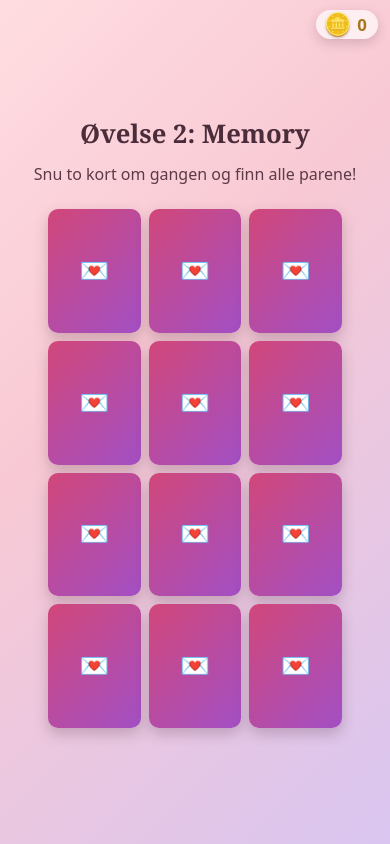
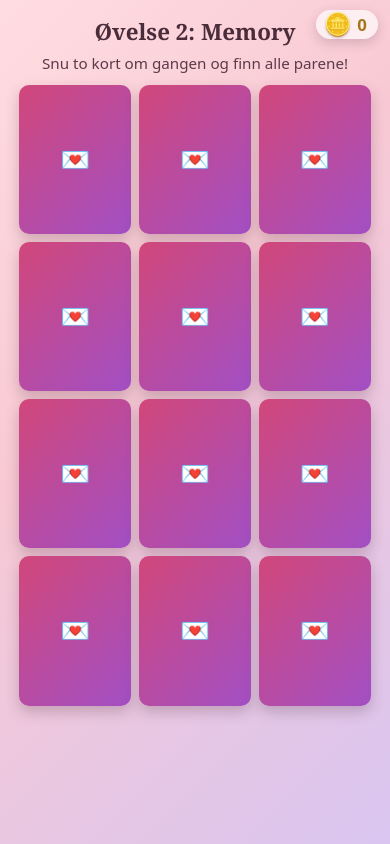
Before and after one commit to henrikaburmann/bryllupsgave, a React (Vite) app: page /spill/2 in a window 390 px wide. Built offline with nearby package versions, Linux system fonts and the light colour scheme.

Commit message:
Puzzle/memory: top-align content, smaller title margins, dvh sizing so full board fits on phones

```diff
--- a/src/pages/MemoryGame.css
+++ b/src/pages/MemoryGame.css
@@ -1,31 +1,31 @@
 .memory-page {
-  min-height: 100vh;
+  min-height: 100dvh;
   display: flex;
   flex-direction: column;
   align-items: center;
-  justify-content: center;
+  justify-content: flex-start;
   text-align: center;
-  padding: 2rem 1.5rem;
+  padding: 1rem 1.5rem 1.25rem;
   background: linear-gradient(135deg, #ffdde1 0%, #f8c9d4 40%, #d9c5f0 100%);
 }
 
 .memory-page__title {
   font-family: 'Georgia', 'Times New Roman', serif;
-  font-size: clamp(1.6rem, 4vw, 2.5rem);
+  font-size: clamp(1.4rem, 4vw, 2.2rem);
   color: #4a2c3a;
-  margin: 0 0 0.75rem;
+  margin: 0 0 0.4rem;
 }
 
 .memory-page__subtitle {
-  font-size: 1rem;
+  font-size: 0.95rem;
   color: #5c3a48;
-  margin: 0 0 1.5rem;
+  margin: 0 0 0.75rem;
   max-width: 28rem;
 }
 
 .memory-board {
   position: relative;
-  width: min(92vw, 420px, calc(62vh * 9 / 16));
+  width: min(92vw, 420px, calc(74dvh * 9 / 16));
   display: grid;
   grid-template-columns: repeat(3, 1fr);
   gap: 8px;
--- a/src/pages/PuzzleGame.css
+++ b/src/pages/PuzzleGame.css
@@ -1,31 +1,31 @@
 .puzzle-page {
-  min-height: 100vh;
+  min-height: 100dvh;
   display: flex;
   flex-direction: column;
   align-items: center;
-  justify-content: center;
+  justify-content: flex-start;
   text-align: center;
-  padding: 2rem 1.5rem;
+  padding: 1rem 1.5rem 1.25rem;
   background: linear-gradient(135deg, #ffdde1 0%, #f8c9d4 40%, #d9c5f0 100%);
 }
 
 .puzzle-page__title {
   font-family: 'Georgia', 'Times New Roman', serif;
-  font-size: clamp(1.6rem, 4vw, 2.5rem);
+  font-size: clamp(1.4rem, 4vw, 2.2rem);
   color: #4a2c3a;
-  margin: 0 0 0.75rem;
+  margin: 0 0 0.4rem;
 }
 
 .puzzle-page__subtitle {
-  font-size: 1rem;
+  font-size: 0.95rem;
   color: #5c3a48;
-  margin: 0 0 1.5rem;
+  margin: 0 0 0.75rem;
   max-width: 28rem;
 }
 
 .puzzle-board {
   position: relative;
-  height: min(66vh, 620px);
+  height: min(72dvh, 620px);
   max-width: 90vw;
   aspect-ratio: 1508 / 2915;
   display: grid;
```
